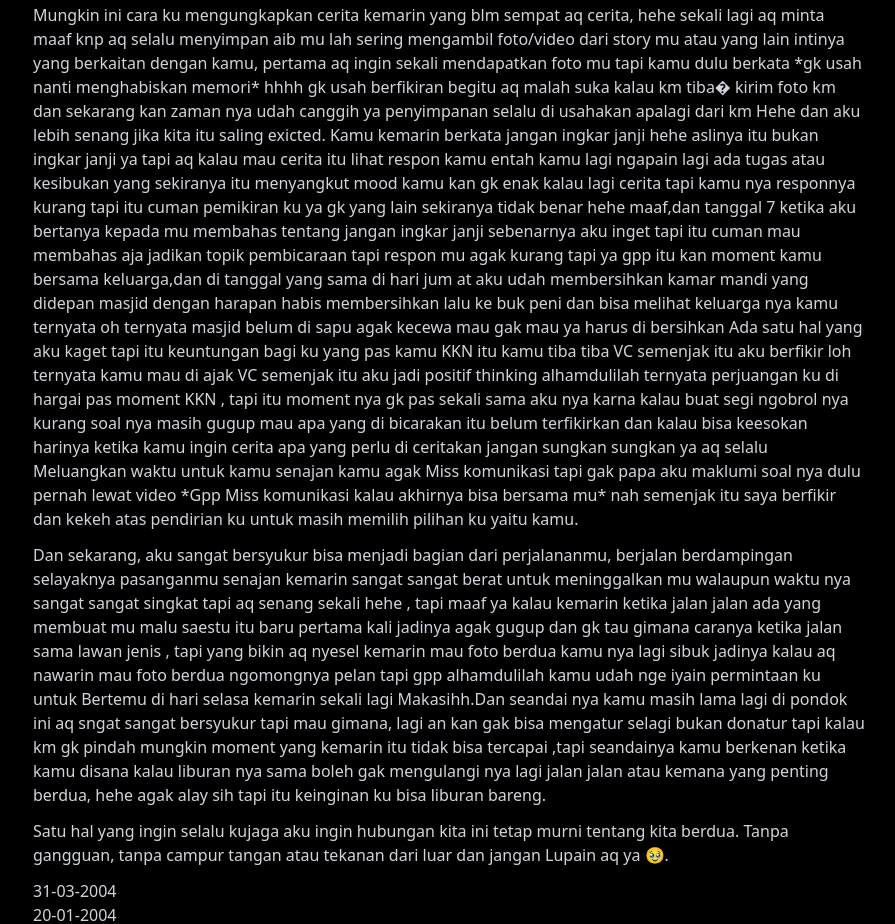
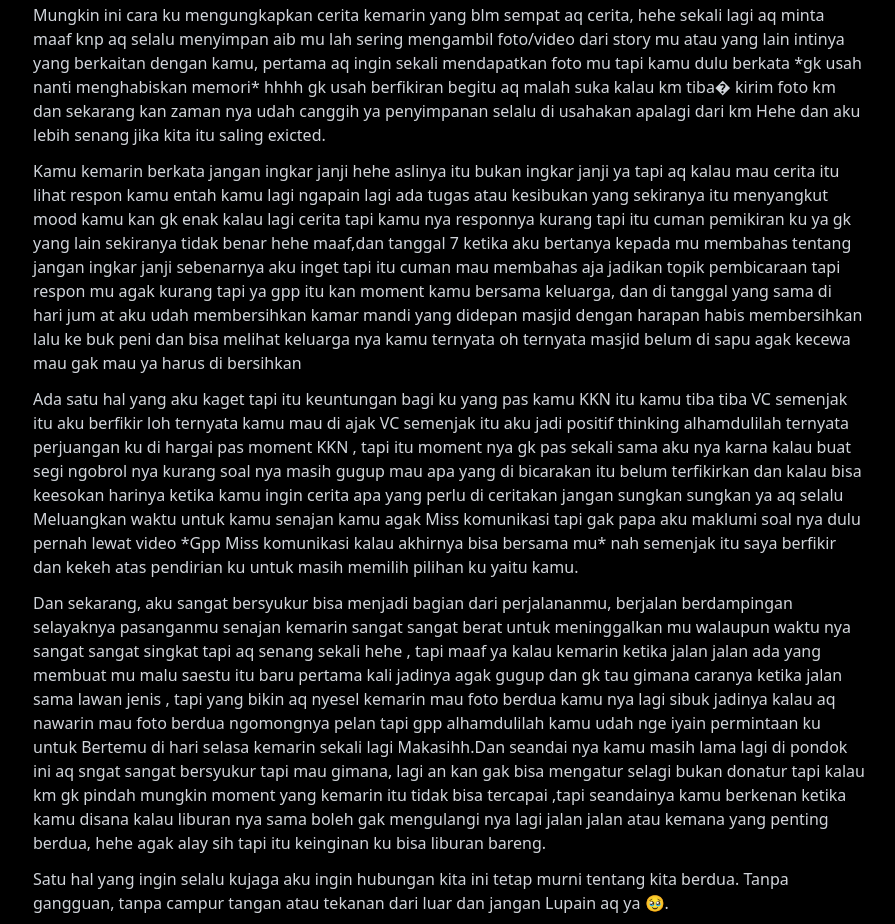
Before and after one commit to vaxetherion/Putriflix-Journal, a website: page play.html in a window 1280 px wide. Shown: the part 837-1761 px from the top of the page, without its empty margins (191-1086 px from the left). Drawn offline with nearby package versions, Linux system fonts and the light colour scheme.

Commit message:
Update Teks In HTML For Play.html And NewsAndPopular.html

```diff
--- a/play.html
+++ b/play.html
@@ -29,8 +29,14 @@
             <p>
                 Mungkin ini cara ku mengungkapkan cerita kemarin yang blm sempat aq cerita, hehe sekali lagi aq minta maaf knp aq selalu menyimpan aib mu lah sering mengambil foto/video dari story mu atau yang lain intinya yang berkaitan dengan kamu,
                 pertama aq ingin sekali mendapatkan foto mu tapi kamu dulu berkata *gk usah nanti menghabiskan memori* hhhh gk usah berfikiran begitu aq malah suka kalau km tiba� kirim foto km dan sekarang kan zaman nya udah canggih ya penyimpanan selalu di usahakan apalagi dari km Hehe dan aku lebih senang jika kita itu saling exicted.
-                Kamu kemarin berkata jangan ingkar janji hehe aslinya itu bukan ingkar janji ya  tapi aq kalau mau cerita itu lihat respon kamu entah kamu lagi ngapain lagi ada tugas atau kesibukan yang sekiranya itu menyangkut mood kamu kan gk enak kalau lagi cerita tapi kamu nya responnya kurang tapi itu cuman pemikiran ku ya gk yang lain sekiranya tidak benar hehe maaf,dan tanggal 7 ketika aku bertanya kepada mu membahas tentang jangan ingkar janji sebenarnya aku inget tapi itu cuman mau membahas aja jadikan topik pembicaraan tapi respon mu agak kurang tapi ya gpp itu kan moment kamu bersama keluarga,dan di tanggal yang sama di hari jum at aku udah membersihkan kamar mandi yang didepan masjid dengan harapan habis membersihkan lalu ke buk peni dan bisa melihat keluarga nya kamu ternyata oh ternyata masjid belum di sapu agak kecewa mau gak mau ya harus di bersihkan
+            </p>
+            <p>
+                Kamu kemarin berkata jangan ingkar janji hehe aslinya itu bukan ingkar janji ya tapi aq kalau mau cerita itu lihat respon kamu entah kamu lagi ngapain lagi ada tugas atau kesibukan yang sekiranya itu menyangkut mood kamu kan gk enak kalau lagi cerita tapi kamu nya responnya kurang tapi itu cuman pemikiran ku ya gk yang lain sekiranya tidak benar hehe maaf,dan tanggal 7 ketika aku bertanya kepada mu membahas tentang jangan ingkar janji sebenarnya aku inget tapi itu cuman mau membahas aja jadikan topik pembicaraan tapi respon mu agak kurang tapi ya gpp itu kan moment kamu bersama keluarga,
+                dan di tanggal yang sama di hari jum at aku udah membersihkan kamar mandi yang didepan masjid dengan harapan habis membersihkan lalu ke buk peni dan bisa melihat keluarga nya kamu ternyata oh ternyata masjid belum di sapu agak kecewa mau gak mau ya harus di bersihkan
+            </p>
+            <p>
                 Ada satu hal yang aku kaget tapi itu keuntungan bagi ku yang pas kamu KKN itu kamu tiba tiba VC semenjak itu aku berfikir loh ternyata kamu mau di ajak VC semenjak itu aku jadi positif thinking alhamdulilah ternyata perjuangan ku di hargai pas moment KKN , tapi itu moment nya gk pas sekali sama aku nya karna kalau buat segi ngobrol nya kurang soal nya masih gugup mau apa yang di bicarakan itu belum terfikirkan dan kalau bisa keesokan harinya ketika kamu ingin cerita apa yang perlu di ceritakan jangan sungkan sungkan ya aq selalu Meluangkan waktu untuk kamu senajan kamu agak Miss komunikasi tapi gak papa aku maklumi soal nya dulu pernah lewat video *Gpp Miss komunikasi kalau akhirnya bisa bersama mu* nah semenjak itu saya berfikir dan kekeh atas pendirian ku untuk masih memilih pilihan ku yaitu kamu.
+
             </p>
             <p>
                 Dan sekarang, aku sangat bersyukur bisa menjadi bagian dari perjalananmu, berjalan berdampingan selayaknya pasanganmu senajan kemarin sangat sangat berat untuk meninggalkan mu walaupun waktu nya sangat sangat singkat tapi aq senang sekali hehe , tapi maaf ya kalau kemarin ketika jalan jalan ada yang membuat mu malu saestu itu baru pertama kali jadinya agak gugup dan gk tau gimana caranya ketika jalan sama lawan jenis , tapi yang bikin aq nyesel kemarin mau foto berdua kamu nya lagi sibuk jadinya kalau aq nawarin mau foto berdua ngomongnya pelan tapi gpp alhamdulilah kamu udah nge iyain permintaan ku untuk Bertemu di hari selasa kemarin sekali lagi Makasihh.Dan seandai nya kamu masih lama lagi di pondok ini aq sngat sangat bersyukur tapi mau gimana, lagi an kan gak bisa mengatur selagi bukan donatur tapi kalau km gk pindah mungkin moment yang kemarin itu tidak bisa tercapai ,tapi seandainya kamu berkenan ketika kamu disana kalau liburan nya sama boleh gak mengulangi nya lagi jalan jalan atau kemana yang penting berdua, hehe agak alay sih tapi itu keinginan ku bisa liburan bareng.
```
